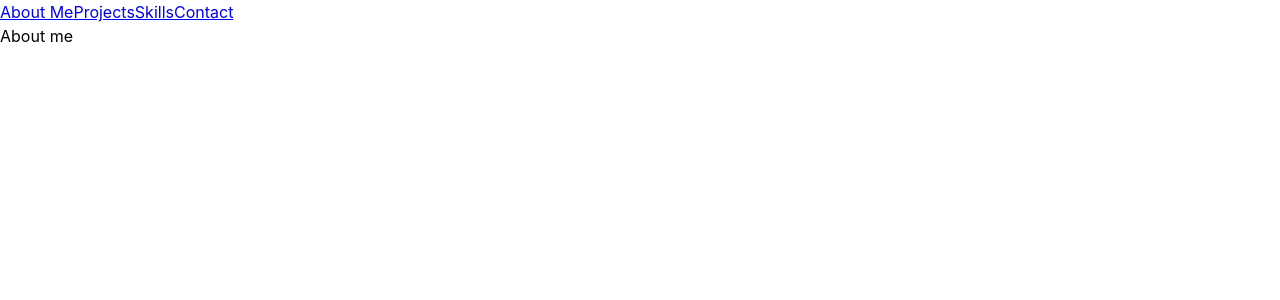
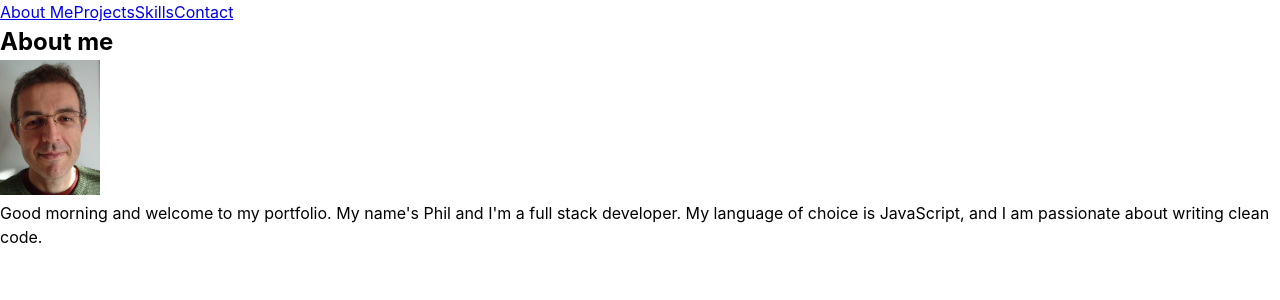
Before and after one commit to PhilipVigus/dev-portfolio, a React (Create React App) app: page /about in a window 1280 px wide. Shown: the top 300 px of the page. Built offline with nearby package versions, Linux system fonts and the light colour scheme.

Commit message:
Add basic About Me content

```diff
--- a/src/components/aboutMe.jsx
+++ b/src/components/aboutMe.jsx
@@ -1,7 +1,27 @@
 import React from "react";
 
 function AboutMe() {
-  return <div>About me</div>;
+  function greeting() {
+    const localHours = new Date().getHours();
+    if (localHours >= 0 && localHours < 12) {
+      return "morning";
+    } else if (localHours >= 12 && localHours < 17) {
+      return "afternoon";
+    } else {
+      return "evening";
+    }
+  }
+  return (
+    <div>
+      <h2>About me</h2>
+      <img src="Scaled.jpg" width="100px" alt="A photograph of Phil Vigus" />
+      <p>
+        Good {greeting()} and welcome to my portfolio. My name&apos;s Phil and
+        I&apos;m a full stack developer. My language of choice is JavaScript,
+        and I am passionate about writing clean code.
+      </p>
+    </div>
+  );
 }
 
 export default AboutMe;
```
Also changed, not shown: public/Scaled.jpg (added).
